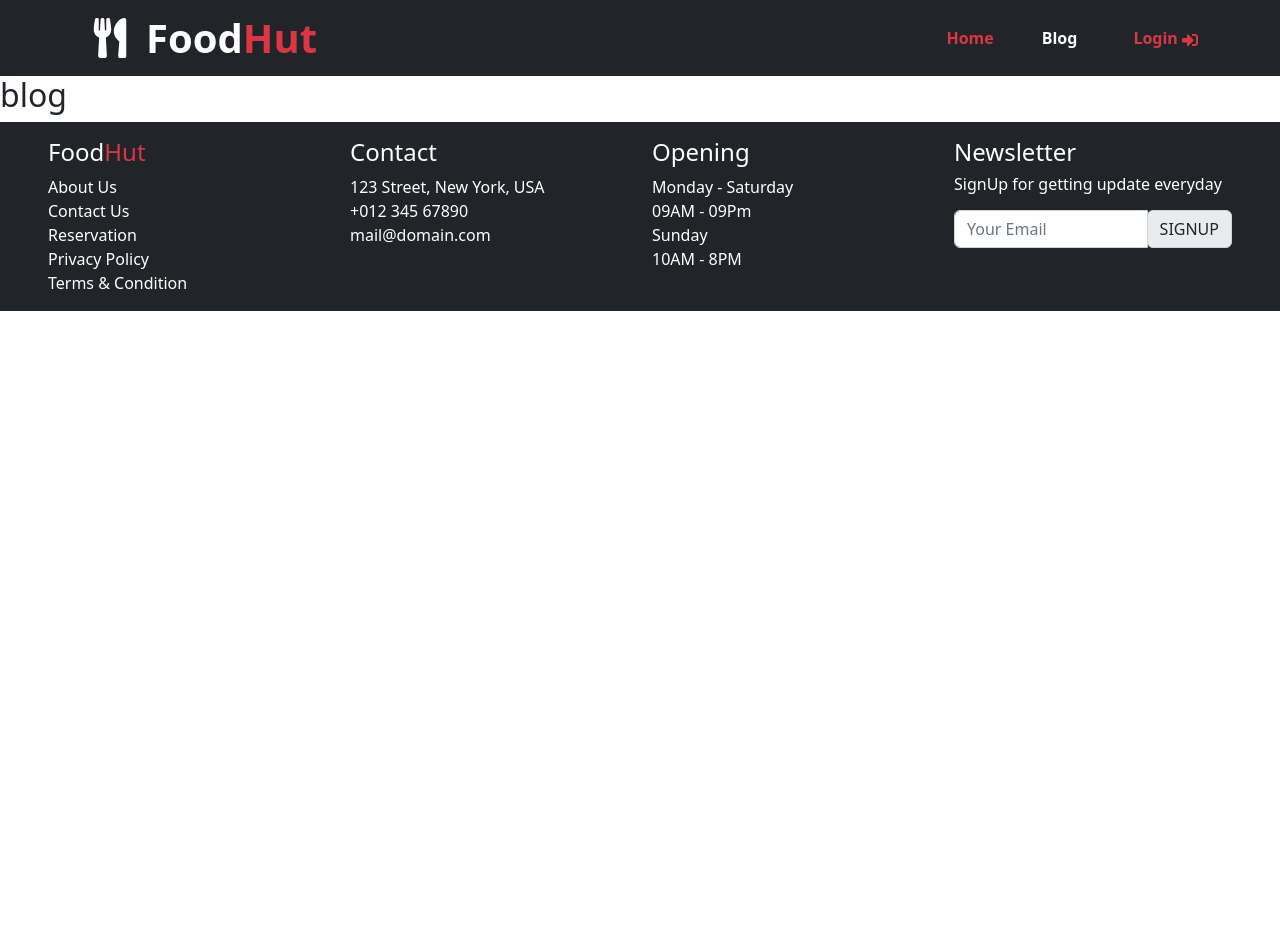
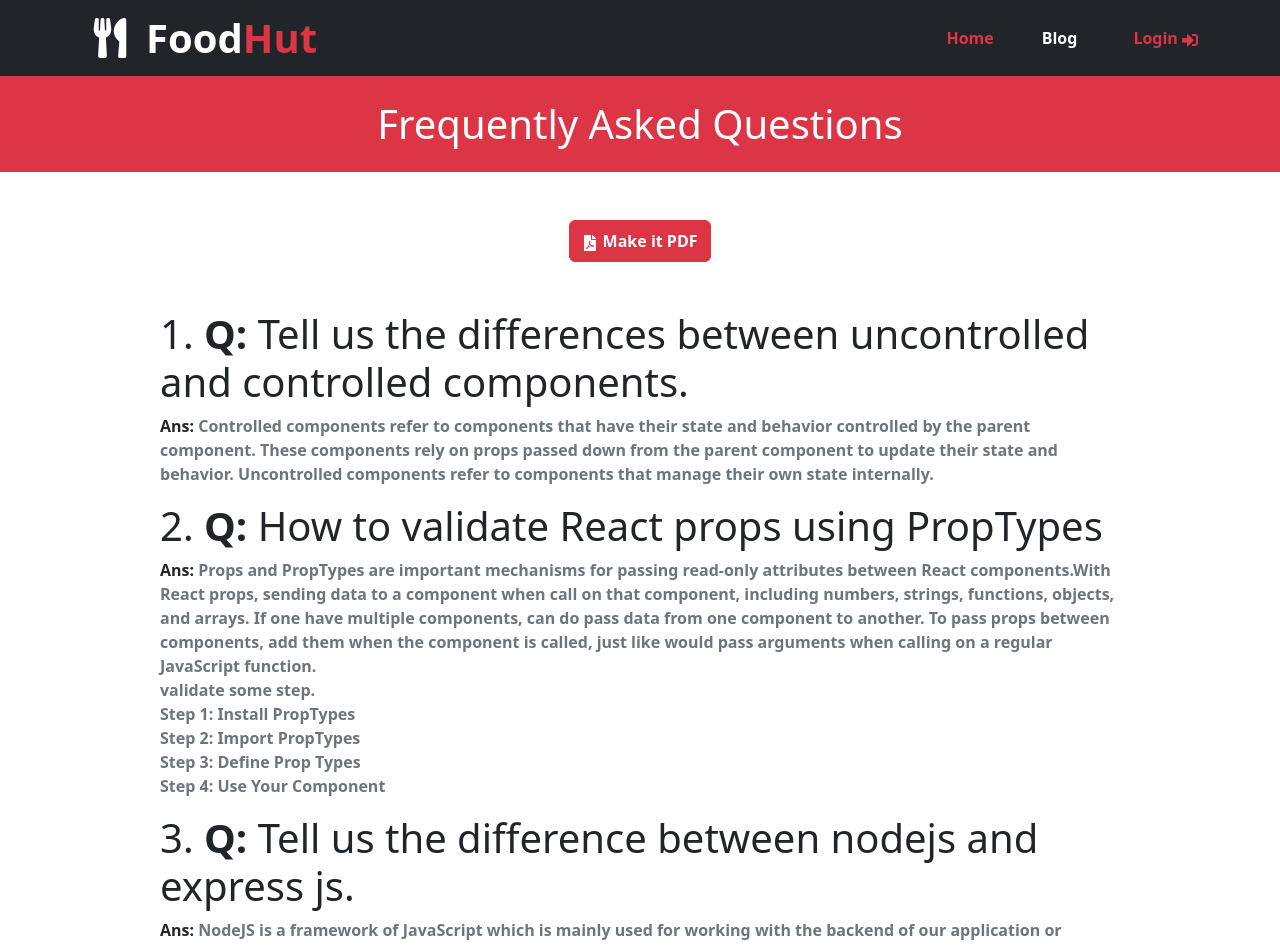
Before and after one commit to Arfaz31/FoodHut-client-site, a React (Vite) app: page /blog in a window 1280 px wide. Shown: the top 946 px of the page. Before the commit the page ends 800 px from the top, so only its background shows below. Built offline with nearby package versions, Linux system fonts and the light colour scheme; no server answers.

Commit message:
blog page

```diff
--- a/package.json
+++ b/package.json
@@ -19,6 +19,7 @@
     "react-dom": "^18.2.0",
     "react-icons": "^4.8.0",
     "react-router-dom": "^6.11.0",
+    "react-to-print": "^2.14.12",
     "react-tooltip": "^5.11.2",
     "sort-by": "^1.2.0"
   },
--- a/src/pages/Blog/Blog.jsx
+++ b/src/pages/Blog/Blog.jsx
@@ -1,9 +1,49 @@
-import React from 'react';
+import React, { useRef } from 'react';
+import { useReactToPrint } from 'react-to-print';
+import { FaFilePdf } from "react-icons/fa";
 
 const Blog = () => {
+    const blogPdf =useRef()
+
+    const generatePdf =  useReactToPrint({
+        content:()=> blogPdf.current,
+        documentTitle: 'blogpage',
+        onAfterPrint:()=> alert('Document print successfully')
+    })
     return (
-        <div>
-            <h2>blog</h2>
+        <div className='mb-5'>
+            <h1 className='bg-danger bg-opacity-11 text-white p-4 text-center'>Frequently Asked Questions</h1>
+            <div className='lg-w-50 mx-auto mb-5 mt-5 text-center '>
+             <button onClick={generatePdf} className='btn btn-danger lg-w-25 fw-bold py-2'><FaFilePdf/> Make it PDF</button>
+             </div>
+            <div ref={blogPdf} className='w-75 mx-auto mt-2'>
+                <h1>1. <strong>Q:</strong> Tell us the differences between uncontrolled and controlled components.</h1>
+                <p className='fw-2 fw-bold'><strong>Ans:</strong> <span className='text-secondary '>Controlled components refer to components that have their state and behavior controlled by the parent component. These components rely on props passed down from the parent component to update their state and behavior. Uncontrolled components refer to components that manage their own state internally.</span></p>
+
+                <h1>2. <strong>Q:</strong> How to validate React props using PropTypes
+                </h1>
+
+                <p className='fw-2 fw-bold'><strong>Ans:</strong> <span className='text-secondary '>Props and PropTypes are important mechanisms for passing read-only attributes between React components.With React props, sending data to a component when call on that component, including numbers, strings, functions, objects, and arrays. If one have multiple components,  can do pass data from one component to another.
+                To pass props between components,  add them when the component is called, just like would pass arguments when calling on a regular JavaScript function. <br />
+                validate some step. <br />
+                Step 1: Install PropTypes <br />
+                Step 2: Import PropTypes <br />
+                Step 3: Define Prop Types <br />
+                Step 4: Use Your Component
+                </span></p>
+
+                <h1>3. <strong>Q:</strong> Tell us the difference between nodejs and express js.
+                </h1>
+                <p className='fw-2 fw-bold'><strong>Ans:</strong> <span className='text-secondary '>NodeJS is a framework of JavaScript which is mainly used for working with the backend of our application or building the backend using JavaScript, whereas Express. js is used to develop complete web applications such as single-page, multi-page, and hybrid web applications and APIs.</span></p>
+
+
+
+                <h1>4. <strong>Q:</strong> What is a custom hook, and why will you create a custom hook?
+                </h1>
+                <p className='fw-2 fw-bold'><strong>Ans:</strong> <span className='text-secondary '>Custom React JS hooks offer reusability as when a custom hook is created, it can be reused easily, which makes the code cleaner and reduces the time to write the code. It also enhances the rendering speed of the code as a custom hook does not need to be rendered again and again while rendering the whole code.</span></p>
+            </div>
+
+
         </div>
     );
 };
--- a/src/pages/Login/Login/Login.jsx
+++ b/src/pages/Login/Login/Login.jsx
@@ -1,11 +1,13 @@
 import React, { useContext, useState } from 'react';
 import { Button, Container, Form } from 'react-bootstrap';
-import { Link, useNavigate } from 'react-router-dom';
+import { Link, useNavigate, useNavigation } from 'react-router-dom';
 import { AuthContext } from '../../../providers/AuthProvider';
 import { FaGooglePlus, FaGithub} from 'react-icons/fa';
 
+
 const Login = () => {
-    const {signIn, handleGoogleSignIn} = useContext(AuthContext)
+
+    const {signIn, handleGoogleSignIn, handleGitHubSignIn} = useContext(AuthContext)
     const navigate = useNavigate()
     const [success, setSuccess] = useState('')
     const[error, setError] = useState('')
@@ -45,6 +47,18 @@
       };
 
 
+
+      const handleGitHubSign = () => {
+        handleGitHubSignIn()
+          .then((result) => {
+            const user = result.user;
+            navigate(from, { replace: true });
+          })
+          .catch((error) => {
+            console.log("error massage", error.massage);
+          });
+      };
+
     return (
             <div className='bg-dark w-50 mx-auto mt-5 my-5' >
                 <div className='w-50 mx-auto  py-5  text-white'>
@@ -72,7 +86,7 @@
             <FaGooglePlus/>
           </Button>
 
-          <Button  variant="danger" type="submit" className=''>
+          <Button onClick={handleGitHubSign} variant="danger" type="submit" className=''>
            <FaGithub/>
           </Button>
          </div>
--- a/src/providers/AuthProvider.jsx
+++ b/src/providers/AuthProvider.jsx
@@ -9,7 +9,7 @@
     const [user, setUser] = useState(null)
     const [loading, setLoading] = useState(true)
     const googleProvider = new GoogleAuthProvider();
-
+    const githubProvider = new GithubAuthProvider();
 
     const createUser = (email, password) => {
         return createUserWithEmailAndPassword(auth, email, password)
@@ -49,13 +49,20 @@
        return signInWithPopup (auth, googleProvider)
     }
 
+           //github signin
+           const handleGitHubSignIn = ( ) =>{
+            setLoading(true)
+           return signInWithPopup (auth, githubProvider)
+        }
+
     const authInfo ={
         user,
         createUser,
         signIn,
         logOut,
         userUpdateData,
-        handleGoogleSignIn
+        handleGoogleSignIn,
+        handleGitHubSignIn
 
 
     }
```
Also changed, not shown: src/pages/Error/Error.jsx (added, +11 -0 lines), src/pages/Loader/Loader.jsx (added, +13 -0 lines), 1 other file (tests, documents, lock files or other folders).
